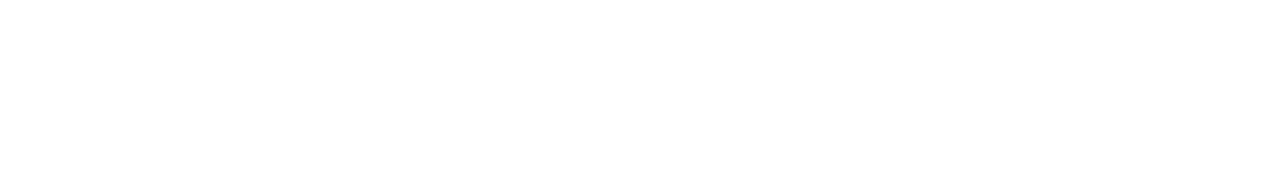
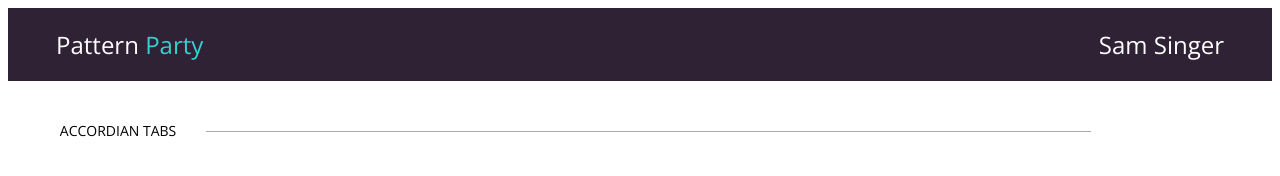
Before and after one commit to Board-Ape/pattern-party, a plain HTML site: page index.html in a window 1280 px wide. Drawn offline with nearby package versions, Linux system fonts and the light colour scheme.

Commit message:
Header and accordian good to go

```diff
--- a/index.html
+++ b/index.html
@@ -4,9 +4,22 @@
     <meta charset="utf-8">
     <title>Pattern Party</title>
     <link rel="stylesheet" href="./styles.css">
+    <link href="https://fonts.googleapis.com/css?family=Open+Sans:300,600" rel="stylesheet">
   </head>
   <body>
-
+    <header>
+      <article>
+        <h1 class="pattern">Pattern <span class="party">Party</span></h1>
+      </article>
+      <article>
+        <h1 class="my-name">Sam Singer</h1>
+      </article>
+    </header>
+    <section>
+      <article class="accordian-break">
+        <h2 class="accordian">ACCORDIAN TABS</h2><hr></hr>
+      </article>
+    </section>
   </body>
   <script src="scripts.js"></script>
 </html>
--- a/styles.css
+++ b/styles.css
@@ -0,0 +1,51 @@
+header {
+  display: flex;
+  justify-content: space-between;
+  background-color: #2F2235;
+}
+
+.pattern {
+  color: white;
+  font-family: 'Open Sans', sans-serif;
+  font-weight: 300;
+  padding-left: 2em;
+}
+
+.party {
+  color: #34D1D1;
+}
+
+.my-name {
+  color: white;
+  font-family: 'Open Sans', sans-serif;
+  font-weight: 300;
+  padding-right: 2em;
+}
+
+.accordian-break {
+  display: flex;
+  justify-content: center;
+}
+
+.accordian {
+  margin-left: 3.7em;
+  margin-top: 40px;
+  font-size: 14px;
+  font-family: 'Open Sans', sans-serif;
+  font-weight: 300;
+
+}
+
+hr {
+   margin-top: 50px;
+   margin-left: 30px;
+   display: inline-block;
+   position: relative;
+   width: 70%;
+   font-size: 1px;
+   line-height: 0;
+   clear: both;
+   border: none;
+   border-top: 1px solid #aaaaaa;
+   border-bottom: 1px solid #ffffff;
+}
```
